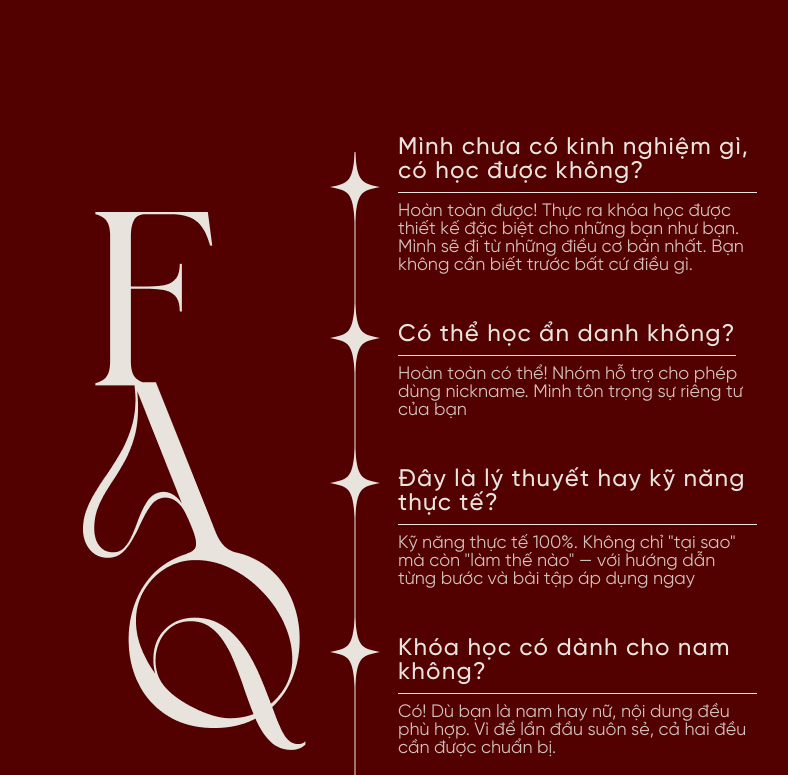
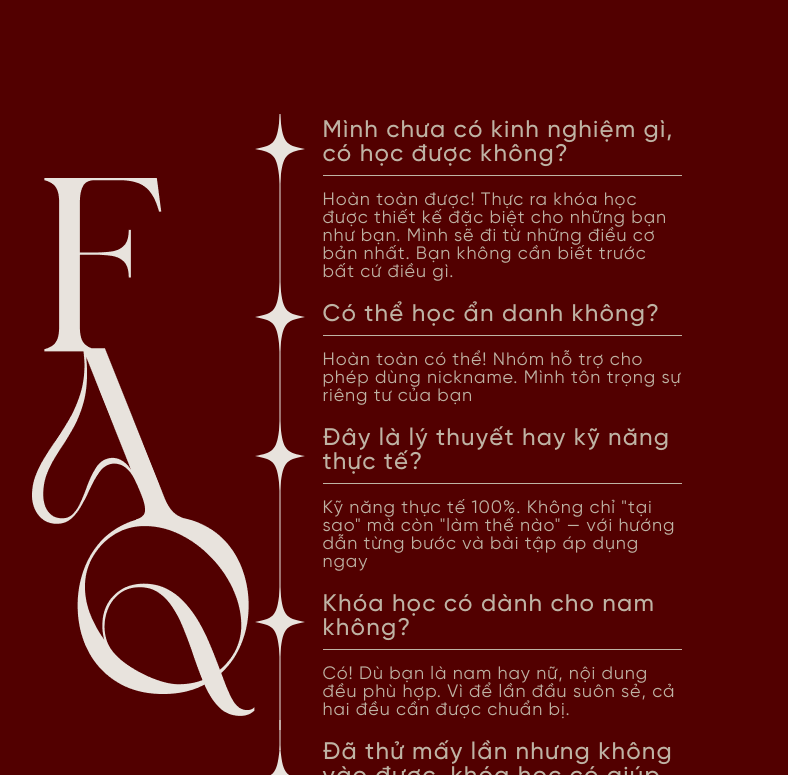
Before and after one commit to TanhGenz/sebt-web, a React (Vite) app: page / in a window 1280 px wide. Shown: the part 10745-11520 px from the top of the page, without its empty margins (267-1055 px from the left). Built offline with nearby package versions, Linux system fonts and the light colour scheme.

Commit message:
faq section fix

```diff
--- a/src/sections/Faq.tsx
+++ b/src/sections/Faq.tsx
@@ -27,63 +27,74 @@ const faqList = [
 export default function Faq() {
     return (
         <section className="w-full bg-secondary">
-            <div className="w-full h-full flex flex-col items-center">
+            <div className="w-full flex flex-col items-center gap-[82px] pb-[279px]">
                 <h1 className="font-lamoric text-beige text-[4.4dvw]">
                     CÂU HỎI THƯỜNG GẶP
                 </h1>
 
-                {/* layout faq */}
-                <div className="w-full grid grid-cols-[500px_1fr] gap-6 pl-[350px] pr-[200px] ">
-
-                    <div className="w-max flex gap-6 pt-[120px] pb-[279px] mx-auto">
+                {/* faq content layouts [fixed px]*/}
+                <div className="w-[683px] flex mx-auto items-start">
 
 
-                        {/* FAQ IMAGE */}
-                        <div className="flex items-start justify-start pt-[76px]">
-                            <img
-                                src="/images/faq.png"
-                                alt="faq"
-                                className="h-auto w-217px object-contain"
-                            />
+                    {/* images layouts left*/}
+                    <div className="w-[223px] flex pt-[80px] ">
+                        <img src="images/faq.png" alt="faq section" className="w-full h-full object-contain "/>
                     </div>
 
-                        {/* CONTENT */}
+                    {/* content layouts right */}
                     <div className="flex flex-col">
                         {faqList.map((item, index) => {
+
+                            // first elements
                             const isFirst = index === 0;
+
+                            // last elements
                             const isLast = index === faqList.length - 1;
+
+                            // foruth elements
                             const isNextLast = index === faqList.length - 2;
 
+                            // third elements
+                            const isThird = index === faqList.length - 3;
+
                             return (
-                                    <div key={index} className="relative flex gap-[18px]">
+                                <div key = {index} className="relative flex gap-[18px]">
                                     {/* LINE */}
-                                        <div className={cn("absolute bottom-0 left-[25px] w-[1px] -translate-x-1/2 bg-beige", isFirst ? "top-[16px]" : "top-0", isLast && "hidden")} />
+                                    <div className={cn("absolute bottom-0 left-[25px] w-[1px] -translate-x-1/2 bg-beige", isFirst ? "top-[16px]" : "top-0", isLast && "h-[30px]")} />
                                     <div className={cn("absolute top-0 left-[25px] w-[1px] h-[10px] -translate-x-1/2 bg-beige", isLast ? "block" : "hidden")} />
 
-                                        {/* STAR */}
-                                        <div className={cn("flex-shrink-0 flex items-start", isFirst && "pt-[16px]")}>
-                                            <img
-                                                src="src/assets/icons/star.svg"
+                                    {/*Star*/}
+                                    <div className={cn("flex-shrink-0 flex items-start",
+                                        isFirst && "pt-[16px]",
+                                        isLast && "pt-[25px]",
+                                        isNextLast && "pt-[15px]",
+                                        isThird && "pt-[15px]"
+                                        )}>
+                                        <img src="src/assets/icons/star.svg"
                                             alt="star"
                                             className="w-[50px] h-[70px] object-contain"
                                         />
                                     </div>
 
-                                        {/* TEXT */}
-                                        <div className={cn("max-w-[359px]", (isFirst || isLast) ? "pt-0" : "pt-[20px]", isNextLast ? "pb-[48px]" : "pb-[28px]")}>
-                                            <h3 className="font-gilroy font-medium text-beige text-[24px] leading-none tracking-[0.05em] inline-block border-b border-beige pb-2">
+                                    {/* contents TEXT */}
+                                    <div className=" max-w-[359px] flex flex-col flex-end pt-[21px] gap-2">
+                                        <h3 className="font-gilroy font-medium text-warmBeige text-[24px] leading-none tracking-[0.05em]
+                                            inline-block border-b border-warmBeige pb-2">
                                                 {item.title}
                                         </h3>
-                                            <p className="pt-[10px] font-gilroy text-[18px] leading-none text-beige/85">
+                                        <p className="pt-[8px] font-gilroy font-normal text-[18px] tracking-[0.05em] leading-none text-warmBeige">
                                                 {item.desc}
                                         </p>
                                     </div>
+
                                 </div>
                             )
                         })}
                     </div>
+
                 </div>
-                </div>
+
+
             </div>
         </section>
     )
--- a/tailwind.config.js
+++ b/tailwind.config.js
@@ -18,8 +18,11 @@ export default {
         primary: "#935050",
         secondary: "#520000",
         beige: "#E8E3DD",
+        // beigebeige
         lightBeige: "#F4EEE7",
         creamBeige: "#EDDCC7",
+        warmBeige: "#BFB3A4",
+
         primaryText: "#82152C",
         secondaryText: "#C18989",
         thirdText: "#ECE0D0",
```
Lines whose indentation alone changed are shown as unchanged.
